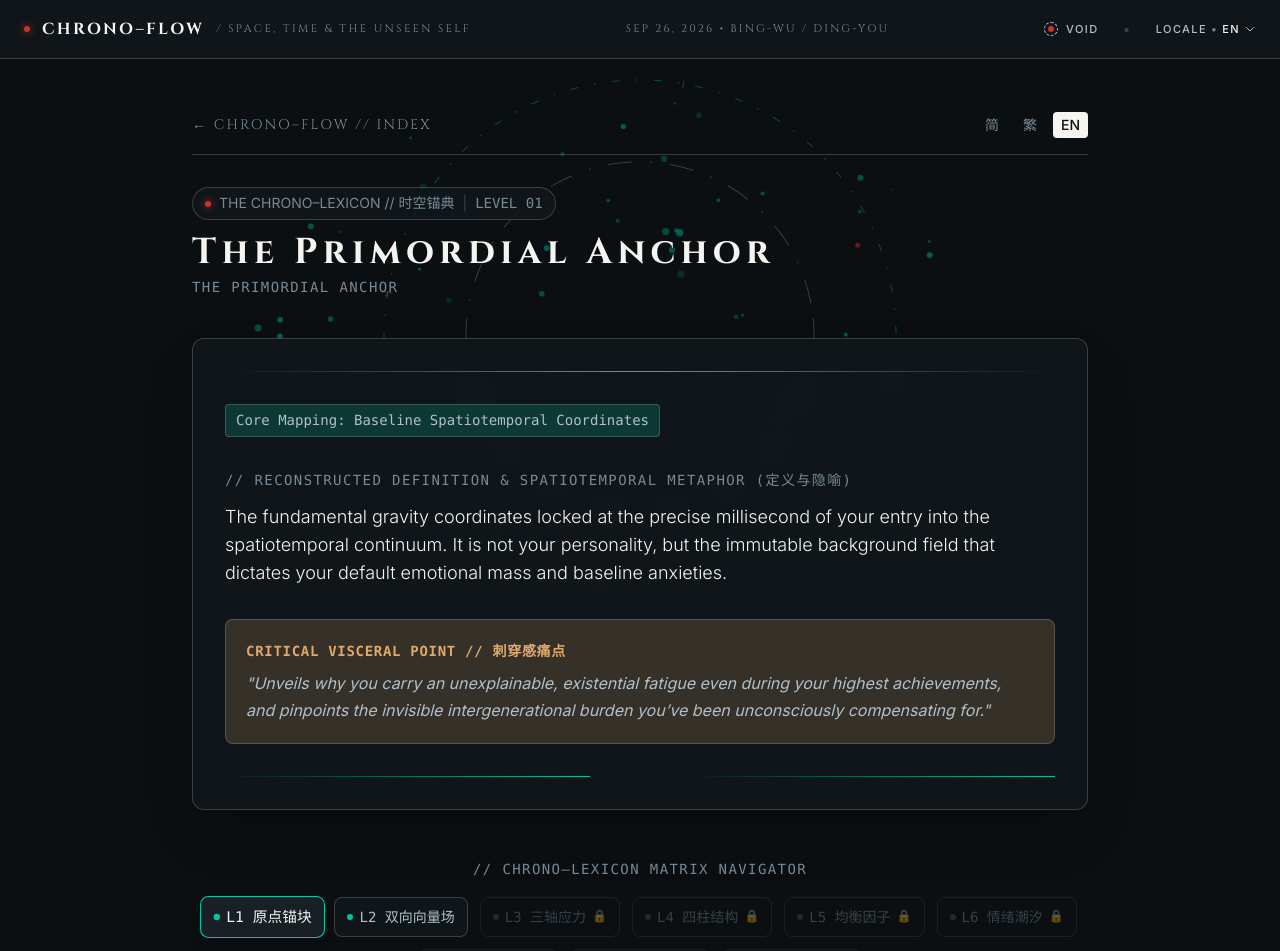
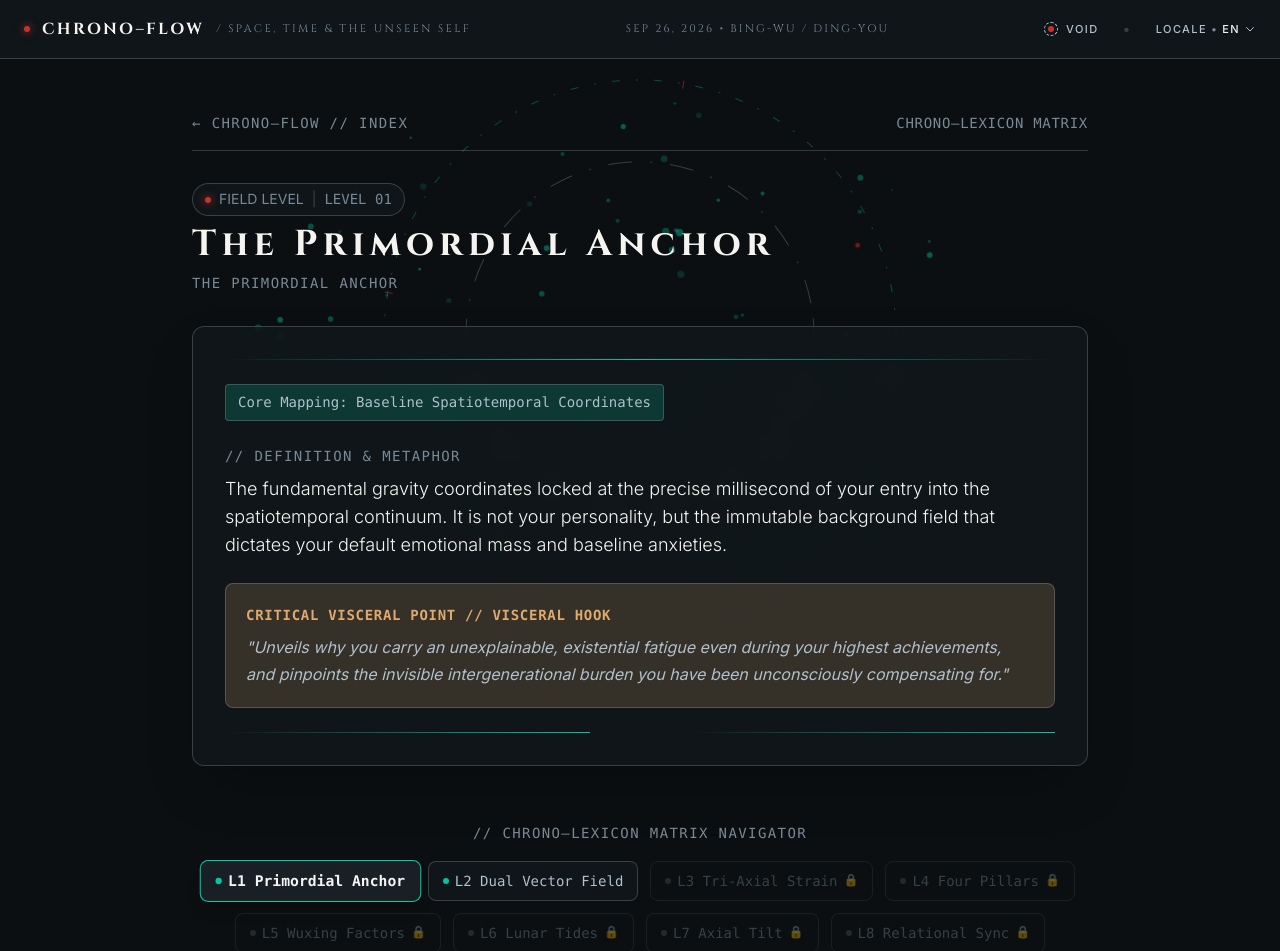
Before and after one commit to wxu198024-art/chrono-flow, a Next.js app: page /dictionary/1 in a window 1280 px wide. Shown: the top 951 px of the page. Built offline with nearby package versions, Linux system fonts and the light colour scheme.

Commit message:
Update page.tsx

```diff
--- a/app/dictionary/[term]/page.tsx
+++ b/app/dictionary/[term]/page.tsx
@@ -1,266 +1,161 @@
 'use client';
 
-import React, { useState, useEffect } from 'react';
+import React from 'react';
 import Link from 'next/link';
-import { Locale } from '@/lib/dictionary';
+import { useParams } from 'next/navigation';
+import { useLanguage } from '@/app/layout';
+import { LEXICON_DATA, LexiconLang } from '@/lib/lexicon';
 
-// ============================================================================
-// 1. 【时空锚典】专有概念数据源 (可在此处扩展 Level 1 至 Level 9)
-// ============================================================================
-export interface LexiconEntry {
-  id: string; // URL 路径唯一标识
-  level: number;
-  codeName: string; // 英文高冷代号
-  title: Record<Locale, string>;
-  mapping: Record<Locale, string>; // 传统内核映射
-  definition: Record<Locale, string>; // 重构定义与时空隐喻
-  visceralHook: Record<Locale, string>; // 刺穿感痛点
-  children?: {
-    id: string;
-    codeName: string;
-    title: Record<Locale, string>;
-    definition: Record<Locale, string>;
-    visceralHook: Record<Locale, string>;
-  }[];
-}
+export default function DictionaryTermPage() {
+  const params = useParams();
+  const rawTerm = (params?.term as string) || 'primordial-anchor';
+  const decodedTerm = decodeURIComponent(rawTerm).toLowerCase();
 
-export const LEXICON_DATA: Record<string, LexiconEntry> = {
-  'primordial-anchor': {
-    id: 'primordial-anchor',
-    level: 1,
-    codeName: 'THE PRIMORDIAL ANCHOR',
-    title: {
-      'en': 'The Primordial Anchor',
-      'zh-CN': '时空原点锚块',
-      'zh-TW': '時空原點錨塊',
-    },
-    mapping: {
-      'en': 'Core Mapping: Baseline Spatiotemporal Coordinates',
-      'zh-CN': '底层映射：出生时刻与空间初始重力刻度',
-      'zh-TW': '底層映射：出生時刻與空間初始重力刻度',
-    },
-    definition: {
-      'en': 'The fundamental gravity coordinates locked at the precise millisecond of your entry into the spatiotemporal continuum. It is not your personality, but the immutable background field that dictates your default emotional mass and baseline anxieties.',
-      'zh-CN': '你落入这个时空连续体瞬间，被宇宙第一道引力波割裂并定格的初始重力坐标。它不是你的性格，而是你生命系统启动时自带的底层环境底色。它决定了你初始的情绪质量密度与终生隐性焦虑的频段。',
-      'zh-TW': '你落入這個時空連續體瞬間，被宇宙第一道引力波割裂並定格的初始重力坐標。它不是你的性格，而是你生命系統啟動時自帶的底層環境底色。它決定了你初始的情緒質量密度與終生隱性焦慮的頻段。',
-    },
-    visceralHook: {
-      'en': 'Unveils why you carry an unexplainable, existential fatigue even during your highest achievements, and pinpoints the invisible intergenerational burden you’ve been unconsciously compensating for.',
-      'zh-CN': '揭示你为何明明生活顺遂，却总在某些特定时刻感到一种莫名、宏大的虚无与疲惫感，直击你从家族基因与出生环境中无意识继承的隐秘防御机制。',
-      'zh-TW': '揭示你為何明明生活順遂，卻總在某些特定時刻感到一種莫名、宏大的虛無與疲憊感，直擊你從家族基因與出生環境中無意識繼承的隱秘防禦機制。',
-    },
-  },
-  'dual-vector': {
-    id: 'dual-vector',
-    level: 2,
-    codeName: 'THE DUAL VECTOR FIELD',
-    title: {
-      'en': 'The Dual Vector Field',
-      'zh-CN': '双向向量场',
-      'zh-TW': '雙向向量場',
-    },
-    mapping: {
-      'en': 'Core Mapping: Explicit Self vs. Implicit Self Polarity',
-      'zh-CN': '底层映射：显性自我与隐性内耗的极性对抗',
-      'zh-TW': '底層映射：顯性自我與隱性內耗的極性對抗',
-    },
-    definition: {
-      'en': 'The perpetual structural tension generated between your outward defensive shell built for societal survival and your collapsed instinctual core under pressure.',
-      'zh-CN': '你体内永远处于拉扯状态的双向力学向量场。涵盖为了在社会规则中高精密度生存而锻造的防御外壳，与极度压抑下随时可能引发自我毁灭的本能底色。',
-      'zh-TW': '你體內永遠處於拉扯狀態的雙向力學向量場。涵蓋為了在社會規則中高精密度生存而鍛造的防禦外殼，與極度壓抑下隨時可能引發自我毀滅的本能底色。',
-    },
-    visceralHook: {
-      'en': 'Exposes the exact energy dissipation rate between who you pretend to be and who you are when the lights go out.',
-      'zh-CN': '精确计算出你在“无缝伪装”与“深夜坍缩”之间所消耗的内耗能量比，指出你为何总会在事情即将成功的前夜产生毁掉一切的冲动。',
-      'zh-TW': '精確計算出你在「無縫偽裝」與「深夜坍縮」之間所消耗的內耗能量比，指出你為何總會在事情即將成功的前夜產生毀掉一切的衝動。',
-    },
-    children: [
-      {
-        id: 'exo-structural-vector',
-        codeName: 'EXO-STRUCTURAL VECTOR',
-        title: { 'en': 'Exo-Structural Vector', 'zh-CN': '外核显性向量', 'zh-TW': '外核顯性向量' },
-        definition: {
-          'en': 'The highly optimized armor engineered for societal survival. The precise mask and rational defense mechanism you present to the world.',
-          'zh-CN': '为了在社会规则中生存，你为自己精细锻造的无缝盔甲。它是你在职场、社交与外人面前展示的精密镜子与理性防御机制。',
-          'zh-TW': '為了在社會規則中生存，你為自己精細鍛造的無縫盔甲。它是你在職場、社交與外人面前展示的精密鏡子與理性防禦機制。',
-        },
-        visceralHook: {
-          'en': 'Exposes your social mask and pinpoints the exhaustive role you are forced to play despite extreme fatigue.',
-          'zh-CN': '刺穿你的“社会伪装”，指出你在社交交往中明明极度厌倦、却不得不咬牙扮演的高效角色。',
-          'zh-TW': '刺穿你的「社會偽裝」，指出你在社交交往中明明極度厭倦、卻不得不咬牙扮演的高效角色。',
-        },
-      },
-      {
-        id: 'collapsed-endo-vector',
-        codeName: 'COLLAPSED ENDO-VECTOR',
-        title: { 'en': 'Collapsed Endo-Vector', 'zh-CN': '坍缩内核向量', 'zh-TW': '坍縮內核向量' },
-        definition: {
-          'en': 'The suppressed instinctual core that triggers unprovoked self-sabotage under extreme environmental stress.',
-          'zh-CN': '当夜深人静、所有名片与防御都被撕下时，那个在黑暗中与你自己对视的纯粹本能。它隐藏着你最底层的安全感来源与压抑下的毁灭倾向。',
-          'zh-TW': '當夜深人靜、所有名片與防禦都被撕下時，那個在黑暗中與你自己對視的純粹本能。它隱藏著你最底層的安全感來源與壓抑下的毀滅傾向。',
-        },
-        visceralHook: {
-          'en': 'Explains your sudden, irrational urge to burn down your own success when high pressure builds up.',
-          'zh-CN': '直击你在极度高压或失控时，为何会产生冲动想要亲手毁掉已经建立好的成就与关系的根本原因。',
-          'zh-TW': '直擊你在極度高壓或失控時，為何會產生衝動想要親手毀掉已經建立好的成就與關係的根本原因。',
-        },
-      },
-    ],
-  },
-};
+  // 1. 全局语言 Context 绑定
+  const { lang: globalLang } = useLanguage();
+  const currentLang: LexiconLang = globalLang === 'en' ? 'en' : 'zh';
+  const isZh = currentLang === 'zh';
 
-// ============================================================================
-// 2. 主页面组件
-// ============================================================================
-export default function DictionaryTermPage({ params }: { params: { term: string } }) {
-  const decodedTerm = decodeURIComponent(params.term || '').toLowerCase();
-  const [currentLocale, setCurrentLocale] = useState<Locale>('zh-CN');
+  // 2. 匹配对应路由词条，若未找到则安全回退到 L1
+  const entry = LEXICON_DATA[decodedTerm] || LEXICON_DATA['primordial-anchor'];
 
-  // 从 HTML Attribute 中读取全局语言/主题状态
-  useEffect(() => {
-    const lang = document.documentElement.getAttribute('lang') as Locale;
-    if (lang && ['en', 'zh-CN', 'zh-TW'].includes(lang)) {
-      setCurrentLocale(lang);
-    }
-  }, []);
-
-  const entry = LEXICON_DATA[decodedTerm] || LEXICON_DATA['primordial-anchor'];
+  // 3. 9 级导航矩阵数据
+  const matrixItems = [
+    { level: 1, id: 'primordial-anchor', name: isZh ? 'L1 原点锚块' : 'L1 Primordial Anchor' },
+    { level: 2, id: 'dual-vector', name: isZh ? 'L2 双向向量场' : 'L2 Dual Vector Field' },
+    { level: 3, id: 'tri-axial-strain', name: isZh ? 'L3 三轴应力' : 'L3 Tri-Axial Strain' },
+    { level: 4, id: 'four-pillars', name: isZh ? 'L4 四柱结构' : 'L4 Four Pillars' },
+    { level: 5, id: 'wuxing-factors', name: isZh ? 'L5 均衡因子' : 'L5 Wuxing Factors' },
+    { level: 6, id: 'lunar-tides', name: isZh ? 'L6 情绪潮汐' : 'L6 Lunar Tides' },
+    { level: 7, id: 'axial-tilt', name: isZh ? 'L7 轴向转折' : 'L7 Axial Tilt' },
+    { level: 8, id: 'relational-sync', name: isZh ? 'L8 双人共振' : 'L8 Relational Sync' },
+    { level: 9, id: 'orbit-continuum', name: isZh ? 'L9 轨道图谱' : 'L9 Orbit Continuum' },
+  ];
 
   return (
     <div className="relative min-h-screen text-[var(--text-primary)] transition-colors duration-500 pb-20 pt-8 px-4 sm:px-6 lg:px-8">
-      <div className="max-w-4xl mx-auto z-10 relative">
+      <div className="max-w-4xl mx-auto z-10 relative space-y-8">
 
-        {/* 顶部面包屑与导航 */}
-        <div className="flex items-center justify-between mb-8 border-b border-[var(--border-line)] pb-4">
+        {/* 顶部面包屑导航 */}
+        <div className="flex items-center justify-between border-b border-[var(--border-line)] pb-4">
           <Link
             href="/"
-            className="text-xs uppercase font-serif-title tracking-widest text-[var(--text-muted)] hover:text-[var(--text-primary)] transition-colors flex items-center gap-2"
+            className="text-xs font-mono uppercase tracking-widest text-[var(--text-muted)] hover:text-[var(--text-primary)] transition-colors flex items-center gap-2"
           >
-            ← CHRONO–FLOW // INDEX
+            ← {isZh ? '返回时空主站' : 'CHRONO–FLOW // INDEX'}
           </Link>
-
-          {/* 语言切换器 */}
-          <div className="flex items-center gap-2 text-xs">
-            {(['zh-CN', 'zh-TW', 'en'] as Locale[]).map((loc) => (
-              <button
-                key={loc}
-                onClick={() => {
-                  setCurrentLocale(loc);
-                  document.documentElement.setAttribute('lang', loc);
-                }}
-                className={`px-2 py-0.5 rounded transition-colors ${
-                  currentLocale === loc
-                    ? 'bg-[var(--text-primary)] text-[var(--bg-primary)] font-medium'
-                    : 'text-[var(--text-muted)] hover:text-[var(--text-primary)]'
-                }`}
-              >
-                {loc === 'zh-CN' ? '简' : loc === 'zh-TW' ? '繁' : 'EN'}
-              </button>
-            ))}
+          <div className="text-xs font-mono text-[var(--text-muted)] uppercase tracking-wider">
+            {isZh ? '时空锚典矩阵' : 'CHRONO–LEXICON MATRIX'}
           </div>
         </div>
 
-        {/* 标题控制台 */}
-        <div className="mb-10 text-center sm:text-left">
-          <div className="inline-flex items-center gap-2 px-3 py-1 rounded-full border border-[var(--border-line)] bg-[var(--bg-card)] text-xs text-[var(--text-muted)] mb-3">
+        {/* 头部标题区 */}
+        <div className="text-center sm:text-left space-y-2">
+          <div className="inline-flex items-center gap-2 px-3 py-1 rounded-full border border-[var(--border-line)] bg-[var(--bg-card)] text-xs text-[var(--text-muted)]">
             <span className="cinnabar-dot" />
-            <span>THE CHRONO–LEXICON // 时空锚典</span>
+            <span>{isZh ? '时空场域层级' : 'FIELD LEVEL'}</span>
             <span className="opacity-40">|</span>
             <span className="font-mono">LEVEL 0{entry.level}</span>
           </div>
           <h1 className="text-3xl sm:text-4xl font-serif-title tracking-wider text-[var(--text-primary)] font-bold">
-            {entry.title[currentLocale]}
+            {entry.title[currentLang]}
           </h1>
-          <p className="text-xs font-mono uppercase text-[var(--text-muted)] mt-1 tracking-widest">
+          <p className="text-xs font-mono uppercase text-[var(--text-muted)] tracking-widest">
             {entry.codeName}
           </p>
         </div>
 
-        {/* 核心解构卡片 (Glassmorphism Card) */}
-        <div className="bg-[var(--bg-card)] border border-[var(--border-line)] backdrop-blur-md rounded-xl p-6 sm:p-8 shadow-2xl space-y-8 transition-all hover:border-[var(--border-line-hover)]">
-
-          {/* 1px 几何爻线 (Yao Line) */}
+        {/* 核心主概念卡片 */}
+        <div className="bg-[var(--bg-card)] border border-[var(--border-line)] backdrop-blur-md rounded-xl p-6 sm:p-8 shadow-2xl space-y-6 transition-all">
           <div className="yao-yang" />
 
-          {/* 1. 底层传统内核映射 Tag */}
-          <div className="flex items-center gap-2">
-            <span className="text-xs font-mono px-2.5 py-1 rounded bg-[var(--accent-glow)] text-[var(--text-secondary)] border border-[var(--border-line)]">
-              {entry.mapping[currentLocale]}
+          {/* 1. 底层映射 */}
+          <div>
+            <span className="inline-block text-xs font-mono px-3 py-1.5 rounded bg-[var(--accent-glow)] text-[var(--text-secondary)] border border-[var(--border-line)]">
+              {entry.mapping[currentLang]}
             </span>
           </div>
 
-          {/* 2. 重构定义与隐喻 */}
-          <div className="space-y-3">
+          {/* 2. 重构定义 */}
+          <div className="space-y-2">
             <h3 className="text-xs uppercase font-mono tracking-widest text-[var(--text-muted)]">
-              // RECONSTRUCTED DEFINITION & SPATIOTEMPORAL METAPHOR (定义与隐喻)
+              // {isZh ? '定义与时空隐喻' : 'DEFINITION & METAPHOR'}
             </h3>
             <p className="text-base sm:text-lg leading-relaxed text-[var(--text-primary)] font-light">
-              {entry.definition[currentLocale]}
+              {entry.definition[currentLang]}
             </p>
           </div>
 
-          {/* 如果有子词条 (例如 Level 2 的外核/坍缩内核) */}
+          {/* 3. 子概念网络展现场 (Sub-concepts Section) */}
           {entry.children && entry.children.length > 0 && (
-            <div className="grid grid-cols-1 md:grid-cols-2 gap-4 pt-4 border-t border-[var(--border-line)]">
-              {entry.children.map((child) => (
-                <div key={child.id} className="p-4 rounded-lg bg-[var(--input-bg)] border border-[var(--border-line)] space-y-2">
-                  <div className="text-xs font-mono text-[var(--text-muted)]">{child.codeName}</div>
-                  <div className="font-bold text-sm text-[var(--text-primary)]">{child.title[currentLocale]}</div>
-                  <p className="text-xs text-[var(--text-secondary)] leading-relaxed">{child.definition[currentLocale]}</p>
-                  <div className="pt-2 text-xs text-[var(--cinnabar)] italic border-t border-[var(--border-line)]">
-                    刺痛点: {child.visceralHook[currentLocale]}
+            <div className="pt-6 border-t border-[var(--border-line)] space-y-4">
+              <h4 className="text-xs uppercase font-mono tracking-widest text-[var(--text-muted)]">
+                // {isZh ? '底层关联子概念网络' : 'SUB-CONCEPT NETWORK'}
+              </h4>
+              <div className="grid grid-cols-1 md:grid-cols-2 gap-4">
+                {entry.children.map((child) => (
+                  <div
+                    key={child.id}
+                    className="p-5 rounded-lg bg-[var(--input-bg)] border border-[var(--border-line)] space-y-2 transition-all hover:border-[var(--border-line-hover)]"
+                  >
+                    <div className="text-[10px] font-mono text-[var(--text-muted)] tracking-wider">
+                      {child.codeName}
+                    </div>
+                    <div className="font-bold text-sm text-[var(--text-primary)]">
+                      {child.title[currentLang]}
+                    </div>
+                    <p className="text-xs text-[var(--text-secondary)] leading-relaxed">
+                      {child.definition[currentLang]}
+                    </p>
+                    <div className="pt-2 text-xs text-[var(--cinnabar)] italic border-t border-[var(--border-line)]">
+                      {isZh ? '刺痛点:' : 'Hook:'} {child.visceralHook[currentLang]}
+                    </div>
                   </div>
-                </div>
-              ))}
+                ))}
+              </div>
             </div>
           )}
 
-          {/* 3. 刺穿感痛点 (Visceral Hook Section) */}
+          {/* 4. 刺穿感痛点 */}
           <div className="p-5 rounded-lg bg-[var(--accent-amber-glow)] border border-[var(--border-line)] space-y-2">
-            <div className="flex items-center gap-2 text-xs font-mono uppercase tracking-wider text-[var(--accent-amber)] font-semibold">
-              <span>CRITICAL VISCERAL POINT // 刺穿感痛点</span>
+            <div className="text-xs font-mono uppercase tracking-wider text-[var(--accent-amber)] font-semibold">
+              CRITICAL VISCERAL POINT // {isZh ? '刺穿感痛点' : 'VISCERAL HOOK'}
             </div>
             <p className="text-sm sm:text-base text-[var(--text-secondary)] leading-relaxed italic">
-              "{entry.visceralHook[currentLocale]}"
+              &quot;{entry.visceralHook[currentLang]}&quot;
             </p>
           </div>
 
           <div className="yao-yin" />
         </div>
 
-        {/* 底部 9 级时空锚典控制台 (Level Navigation Console) */}
-        <div className="mt-12 text-center space-y-4">
+        {/* 底部 1-9 级矩阵控制台 (彻底解决 L1-L9 链接问题) */}
+        <div className="pt-6 text-center space-y-4">
           <div className="text-xs font-mono text-[var(--text-muted)] uppercase tracking-widest">
-            // CHRONO–LEXICON MATRIX NAVIGATOR
+            // {isZh ? '时空锚典矩阵控制台' : 'CHRONO–LEXICON MATRIX NAVIGATOR'}
           </div>
           <div className="flex flex-wrap justify-center gap-2 sm:gap-3">
-            {[
-              { level: 1, id: 'primordial-anchor', name: 'L1 原点锚块' },
-              { level: 2, id: 'dual-vector', name: 'L2 双向向量场' },
-              { level: 3, id: 'tri-axial-strain', name: 'L3 三轴应力' },
-              { level: 4, id: 'four-pillars', name: 'L4 四柱结构' },
-              { level: 5, id: 'wuxing-factors', name: 'L5 均衡因子' },
-              { level: 6, id: 'lunar-tides', name: 'L6 情绪潮汐' },
-              { level: 7, id: 'axial-tilt', name: 'L7 轴向转折' },
-              { level: 8, id: 'relational-sync', name: 'L8 双人共振' },
-              { level: 9, id: 'orbit-continuum', name: 'L9 轨道图谱' },
-            ].map((item) => {
+            {matrixItems.map((item) => {
               const isActive = entry.level === item.level;
-              const isImplemented = item.level <= 2; // 目前 1 和 2 级已编制完成
+              const isImplemented = !!LEXICON_DATA[item.id]; // 自动判断是否已在 lexicon.ts 里实现
 
               return (
                 <Link
                   key={item.level}
                   href={isImplemented ? `/dictionary/${item.id}` : '#'}
-                  className={`px-3 py-2 rounded-lg border text-xs font-mono transition-all flex items-center gap-1.5 ${
+                  className={`px-3.5 py-2 rounded-lg border text-xs font-mono transition-all flex items-center gap-1.5 ${
                     isActive
-                      ? 'border-[var(--yao-light)] text-[var(--text-primary)] bg-[var(--bg-card-hover)] shadow-lg scale-105'
+                      ? 'border-[var(--yao-light)] text-[var(--text-primary)] bg-[var(--bg-card-hover)] shadow-lg scale-105 font-bold'
                       : isImplemented
                       ? 'border-[var(--border-line)] bg-[var(--bg-card)] text-[var(--text-secondary)] hover:border-[var(--border-line-hover)]'
                       : 'border-[var(--border-line)] opacity-40 cursor-not-allowed text-[var(--text-muted)]'
                   }`}
                 >
-                  <span className={`w-1.5 h-1.5 rounded-full ${isImplemented ? 'bg-[var(--yao-light)]' : 'bg-neutral-600'}`} />
+                  <span
+                    className={`w-1.5 h-1.5 rounded-full ${
+                      isImplemented ? 'bg-[var(--yao-light)]' : 'bg-neutral-600'
+                    }`}
+                  />
                   <span>{item.name}</span>
                   {!isImplemented && <span className="text-[10px]">🔒</span>}
                 </Link>
```
